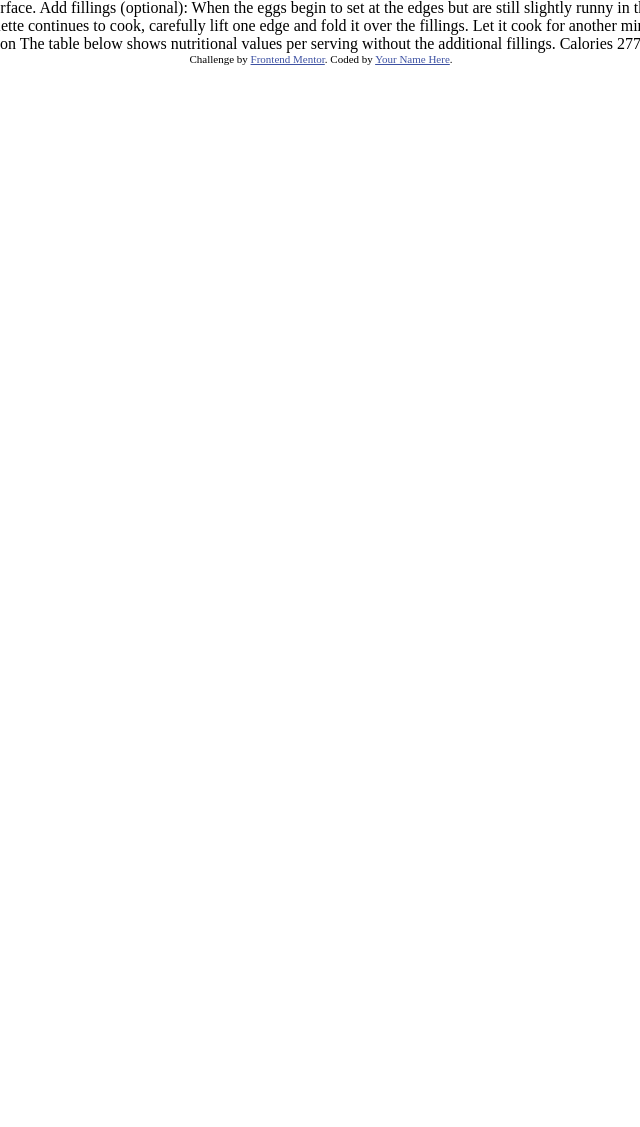
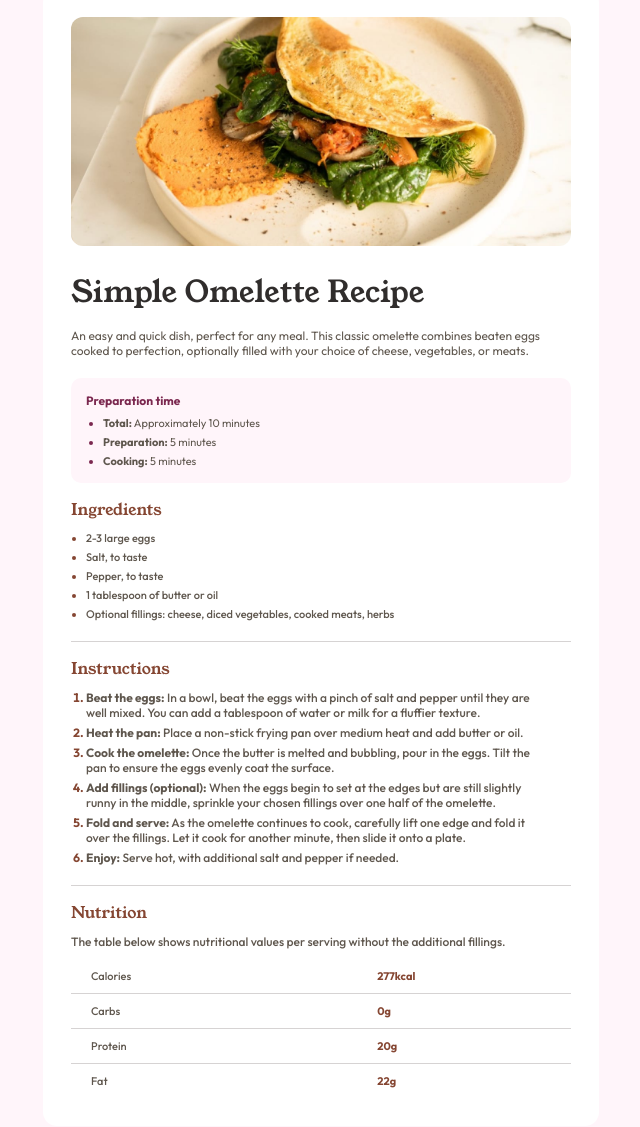
Before and after one commit to jega1312/Receipe-page, a plain HTML site: page index.html in a window 1280 px wide. Shown: the part 81-1208 px from the top of the page, without its empty margins (319-959 px from the left). Before the commit the page ends 800 px from the top, so only its background shows below. Drawn offline with Linux system fonts and the light colour scheme.

Commit message:
new commit

```diff
--- a/index.html
+++ b/index.html
@@ -1,77 +1,148 @@
 <!DOCTYPE html>
 <html lang="en">
-<head>
-  <meta charset="UTF-8">
-  <meta name="viewport" content="width=device-width, initial-scale=1.0"> <!-- displays site properly based on user's device -->
+  <head>
+    <meta charset="UTF-8" />
+    <meta name="viewport" content="width=device-width, initial-scale=1.0" />
+    <!-- displays site properly based on user's device -->
 
-  <link rel="icon" type="image/png" sizes="32x32" href="./assets/images/favicon-32x32.png">
+    <link
+      rel="icon"
+      type="image/png"
+      sizes="32x32"
+      href="./assets/images/favicon-32x32.png"
+    />
 
-  <title>Frontend Mentor | Recipe page</title>
+    <title>Frontend Mentor | Recipe page</title>
 
-  <!-- Feel free to remove these styles or customise in your own stylesheet 👍 -->
+    <link rel="stylesheet" href="style.css" />
+
+    <!-- Feel free to remove these styles or customise in your own stylesheet 👍
   <style>
     .attribution { font-size: 11px; text-align: center; }
     .attribution a { color: hsl(228, 45%, 44%); }
-  </style>
-</head>
-<body>
+  </style> -->
+  </head>
+  <body>
+    <div class="main-main">
+      <img
+        src="./assets/images/image-omelette.jpeg"
+        alt="omelette picture"
+        class="one"
+      />
+      <main class="main-container">
+        <figure>
+          <img
+            src="./assets/images/image-omelette.jpeg"
+            alt="omelette picture"
+          />
 
-  Simple Omelette Recipe
+          <h1>Simple Omelette Recipe</h1>
 
-  An easy and quick dish, perfect for any meal. This classic omelette combines beaten eggs cooked
-  to perfection, optionally filled with your choice of cheese, vegetables, or meats.
+          <p>
+            An easy and quick dish, perfect for any meal. This classic omelette
+            combines beaten eggs <br />
 
-  Preparation time
+            cooked to perfection, optionally filled with your choice of cheese,
+            vegetables, or meats.
+          </p>
+        </figure>
 
-  Total: Approximately 10 minutes
-  Preparation: 5 minutes
-  Cooking: 5 minutes
+        <section class="prep-section">
+          <h3>Preparation time</h3>
 
-  Ingredients
+          <ul>
+            <li><span>Total:</span> Approximately 10 minutes</li>
+            <li><span>Preparation:</span> 5 minutes</li>
+            <li><span>Cooking:</span> 5 minutes</li>
+          </ul>
+        </section>
 
-  2-3 large eggs
-  Salt, to taste
-  Pepper, to taste
-  1 tablespoon of butter or oil
-  Optional fillings: cheese, diced vegetables, cooked meats, herbs
+        <section class="ingredients-section">
+          <h2>Ingredients</h2>
 
-  Instructions
+          <ul>
+            <li>2-3 large eggs</li>
+            <li>Salt, to taste</li>
+            <li>Pepper, to taste</li>
+            <li>1 tablespoon of butter or oil</li>
+            <li>
+              Optional fillings: cheese, diced vegetables, cooked meats, herbs
+            </li>
+          </ul>
+        </section>
 
-  Beat the eggs: In a bowl, beat the eggs with a pinch of salt and pepper until they are well mixed.
-  You can add a tablespoon of water or milk for a fluffier texture.
+        <section class="instruction-section">
+          <h2>Instructions</h2>
 
-  Heat the pan: Place a non-stick frying pan over medium heat and add butter or oil.
+          <ol>
+            <li>
+              <span>Beat the eggs:</span> In a bowl, beat the eggs with a pinch
+              of salt and pepper until they are <br />
+              well mixed. You can add a tablespoon of water or milk for a
+              fluffier texture.
+            </li>
+            <li>
+              <span>Heat the pan:</span> Place a non-stick frying pan over
+              medium heat and add butter or oil.
+            </li>
+            <li>
+              <span>Cook the omelette:</span> Once the butter is melted and
+              bubbling, pour in the eggs. Tilt the <br />pan to ensure the eggs
+              evenly coat the surface.
+            </li>
+            <li>
+              <span>Add fillings (optional):</span> When the eggs begin to set
+              at the edges but are still slightly <br />runny in the middle,
+              sprinkle your chosen fillings over one half of the omelette.
+            </li>
+            <li>
+              <span>Fold and serve:</span> As the omelette continues to cook,
+              carefully lift one edge and fold it <br />
+              over the fillings. Let it cook for another minute, then slide it
+              onto a plate.
+            </li>
+            <li>
+              <span>Enjoy:</span> Serve hot, with additional salt and pepper if
+              needed.
+            </li>
+          </ol>
+        </section>
 
-  Cook the omelette: Once the butter is melted and bubbling, pour in the eggs. Tilt the pan to ensure
-  the eggs evenly coat the surface.
+        <section class="nutrition-section">
+          <h2>Nutrition</h2>
 
-  Add fillings (optional): When the eggs begin to set at the edges but are still slightly runny in the
-  middle, sprinkle your chosen fillings over one half of the omelette.
+          <p>
+            The table below shows nutritional values per serving without the
+            additional fillings.
+          </p>
 
-  Fold and serve: As the omelette continues to cook, carefully lift one edge and fold it over the
-  fillings. Let it cook for another minute, then slide it onto a plate.
+          <table>
+            <tbody>
+              <tr>
+                <td class="nutrients">Calories</td>
+                <td class="values">277kcal</td>
+              </tr>
+              <tr>
+                <td class="nutrients second">Carbs</td>
+                <td class="values second">0g</td>
+              </tr>
+              <tr>
+                <td class="nutrients third">Protein</td>
+                <td class="values third">20g</td>
+              </tr>
+              <tr>
+                <td class="nutrients last">Fat</td>
+                <td class="values last">22g</td>
+              </tr>
+            </tbody>
+          </table>
+        </section>
+      </main>
+    </div>
 
-  Enjoy: Serve hot, with additional salt and pepper if needed.
-
-  Nutrition
-
-  The table below shows nutritional values per serving without the additional fillings.
-
-  Calories
-  277kcal
-
-  Carbs
-  0g
-
-  Protein
-  20g
-
-  Fat
-  22g
-
-  <div class="attribution">
+    <!-- <div class="attribution">
     Challenge by <a href="https://www.frontendmentor.io?ref=challenge" target="_blank">Frontend Mentor</a>.
     Coded by <a href="#">Your Name Here</a>.
-  </div>
-</body>
+  </div> -->
+  </body>
 </html>
--- /dev/null
+++ b/style.css
@@ -0,0 +1,286 @@
+@import url("https://fonts.googleapis.com/css2?family=Figtree:ital,wght@0,300..900;1,300..900&family=Inter:ital,opsz,wght@0,14..32,100..900;1,14..32,100..900&family=Outfit:wght@100..900&family=Young+Serif&display=swap");
+@import url("https://fonts.googleapis.com/css2?family=Figtree:ital,wght@0,300..900;1,300..900&family=Inter:ital,opsz,wght@0,14..32,100..900;1,14..32,100..900&family=Outfit:wght@100..900&family=Young+Serif&display=swap");
+
+* {
+  margin: 0;
+  padding: 0;
+  box-sizing: border-box;
+}
+
+html {
+  font-size: 62.5%;
+}
+
+body {
+  background-color: hsl(330, 100%, 98%);
+  display: flex;
+  justify-content: center;
+  align-items: center;
+}
+
+.main-main {
+  margin: 7rem auto;
+}
+
+.one {
+  display: none;
+}
+
+.main-container {
+  background-color: hsl(0, 0%, 100%);
+  min-height: 40rem;
+  padding: 2.8rem;
+  border-radius: 1.4rem;
+}
+
+figure {
+  display: flex;
+  flex-direction: column;
+  justify-content: center;
+  align-items: center;
+  gap: 1.5rem;
+}
+
+figure img {
+  max-width: 100%;
+  height: auto;
+  width: 50rem;
+  border-radius: 1.2rem;
+}
+
+figure h1,
+p {
+  display: flex;
+  align-self: flex-start;
+}
+
+figure h1 {
+  color: hsl(24, 5%, 18%);
+  font-family: "Young Serif", sans-serif;
+  font-size: 3rem;
+  font-weight: 400;
+  margin-top: 1rem;
+}
+
+figure p {
+  color: hsl(30, 10%, 34%);
+  font-family: "Outfit", sans-serif;
+  font-weight: 400;
+  font-size: 1.2rem;
+  margin-bottom: 2rem;
+}
+
+.prep-section {
+  background-color: hsl(330, 100%, 98%);
+  border-radius: 1rem;
+  padding: 1.5rem;
+  display: flex;
+  flex-direction: column;
+  justify-content: center;
+  gap: 0.8rem;
+  margin-bottom: 1.5rem;
+}
+
+.prep-section h3 {
+  color: hsl(332, 51%, 32%);
+  font-family: "Outfit", sans-serif;
+  font-size: 1.2rem;
+}
+
+.prep-section ul {
+  padding-left: 1.7rem;
+  display: flex;
+  flex-direction: column;
+  gap: 0.5rem;
+}
+
+.prep-section ul li {
+  font-family: "Outfit", sans-serif;
+  color: hsl(30, 10%, 34%);
+  font-weight: 400;
+  font-size: 1.1rem;
+}
+
+.prep-section ul li span {
+  font-weight: 700;
+}
+
+/* ::marker - Used to color the bullet list */
+.prep-section ul li::marker {
+  color: hsl(332, 51%, 32%);
+}
+
+.ingredients-section {
+  border-bottom: 1px solid rgb(214, 211, 211);
+  display: flex;
+  flex-direction: column;
+  justify-content: center;
+  gap: 1rem;
+  margin-bottom: 1.5rem;
+}
+
+.ingredients-section h2 {
+  font-family: "Young Serif", sans-serif;
+  font-weight: 400;
+  color: hsl(14, 45%, 36%);
+  font-size: 1.6rem;
+}
+
+.ingredients-section ul {
+  padding-left: 1.5rem;
+  display: flex;
+  flex-direction: column;
+  gap: 0.5rem;
+}
+
+.ingredients-section ul li {
+  font-family: "Outfit", sans-serif;
+  color: hsl(30, 10%, 34%);
+  font-weight: 500;
+  font-size: 1.1rem;
+}
+
+.ingredients-section ul li::marker {
+  color: hsl(14, 45%, 36%);
+}
+
+.ingredients-section ul li:last-child {
+  margin-bottom: 2rem;
+}
+
+.instruction-section {
+  border-bottom: 1px solid rgb(214, 211, 211);
+  display: flex;
+  flex-direction: column;
+  justify-content: center;
+  gap: 1rem;
+  margin-bottom: 1.5rem;
+}
+
+.instruction-section h2 {
+  font-family: "Young Serif", sans-serif;
+  font-weight: 400;
+  color: hsl(14, 45%, 36%);
+  font-size: 1.6rem;
+}
+
+.instruction-section ol {
+  padding-left: 1.5rem;
+  display: flex;
+  flex-direction: column;
+  gap: 0.5rem;
+}
+
+.instruction-section ol li {
+  font-family: "Outfit", sans-serif;
+  color: hsl(30, 10%, 34%);
+  font-weight: 500;
+  width: 100%;
+  font-size: 1.2rem;
+}
+
+.instruction-section ol li span {
+  font-weight: 700;
+}
+
+.instruction-section ol li::marker {
+  font-weight: 700;
+  color: hsl(14, 45%, 36%);
+}
+
+.instruction-section ol li:last-child {
+  margin-bottom: 2rem;
+}
+
+.nutrition-section {
+  display: flex;
+  flex-direction: column;
+  justify-content: center;
+  gap: 1rem;
+}
+
+.nutrition-section h2 {
+  font-family: "Young Serif", sans-serif;
+  font-weight: 400;
+  color: hsl(14, 45%, 36%);
+  font-size: 1.6rem;
+}
+
+.nutrition-section p {
+  color: hsl(30, 10%, 34%);
+  font-family: "Outfit", sans-serif;
+  font-weight: 500;
+  font-size: 1.2rem;
+  margin-bottom: 1rem;
+}
+
+.nutrition-section table {
+  border-collapse: collapse; /* Removes gap between two data in a row*/
+}
+
+.nutrition-section table td {
+  border-bottom: 1px solid rgb(214, 211, 211);
+}
+
+.nutrition-section .nutrients {
+  color: hsl(30, 10%, 34%);
+  font-family: "Outfit", sans-serif;
+  font-weight: 500;
+  font-size: 1.1rem;
+  padding-left: 2rem;
+  padding-bottom: 1rem;
+}
+
+.nutrition-section .values {
+  color: hsl(14, 45%, 36%);
+  font-family: "Outfit", sans-serif;
+  font-weight: 700;
+  font-size: 1.1rem;
+  padding-bottom: 1rem;
+}
+
+.nutrition-section .nutrients.second,
+.nutrition-section .values.second {
+  padding-top: 1rem;
+  padding-bottom: 1rem;
+}
+
+.nutrition-section .nutrients.third,
+.nutrition-section .values.third {
+  padding-top: 1rem;
+  padding-bottom: 1rem;
+}
+
+.nutrition-section .nutrients.last,
+.nutrition-section .values.last {
+  border-bottom: none;
+  padding-top: 1rem;
+}
+
+@media (max-width: 480px) {
+  .main-main {
+    margin: 0;
+  }
+
+  .main-container {
+    padding: 0 2.8rem 2.8rem 2.8rem;
+    border-radius: 0rem;
+  }
+
+  figure img {
+    border-radius: 0rem;
+    width: 100%;
+    display: none;
+  }
+
+  .main-main .one {
+    display: block;
+    max-width: 100%;
+    height: auto;
+    width: 50rem;
+  }
+
+  figure h1 {
+    margin-top: 2rem;
+  }
+}
```
